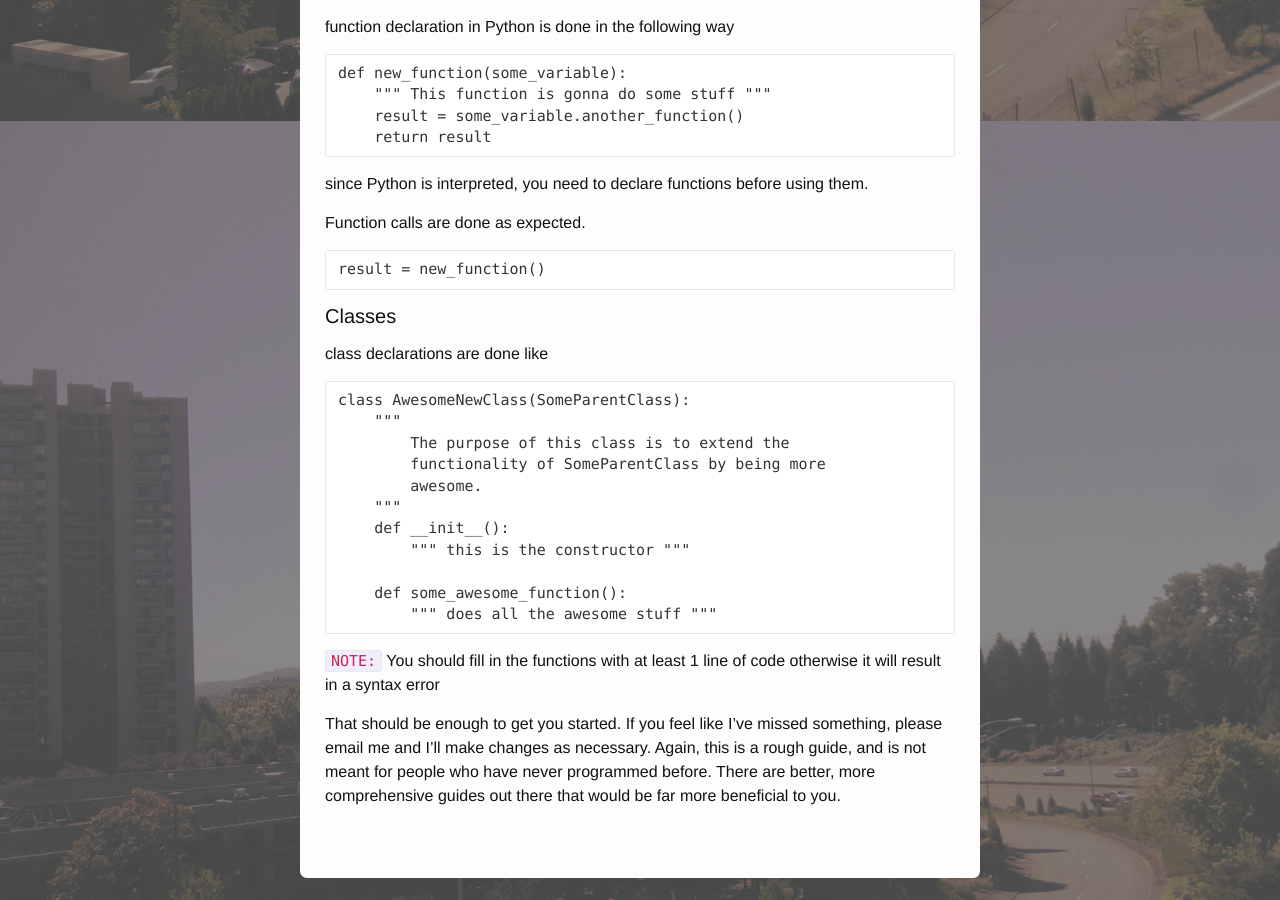
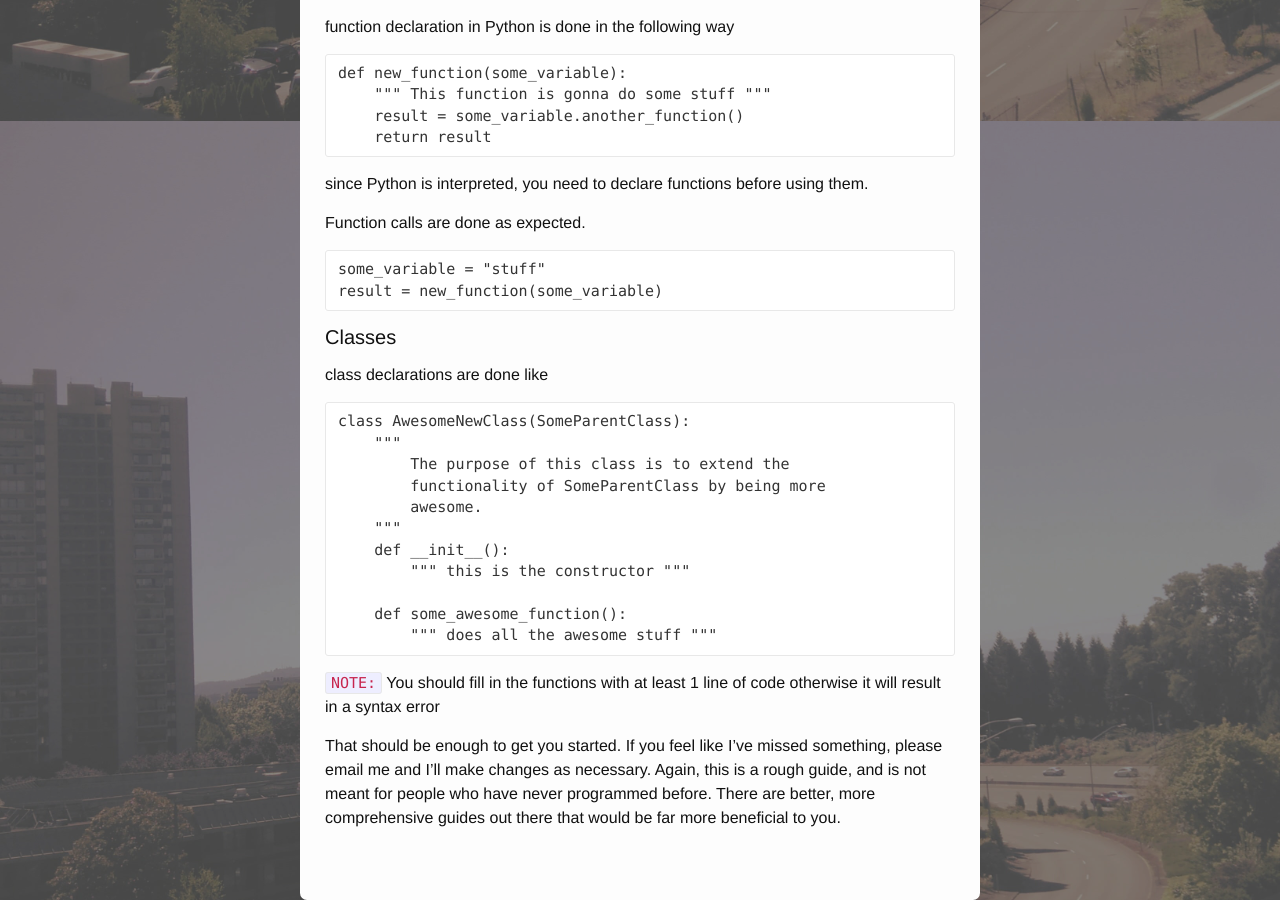
Before and after one commit to plosive/konstantinfarrell.github.io, a Jekyll site: the page built from _posts/2015-07-04-python.md, in a window 1280 px wide and 900 px high, scrolled down 3479 px. Built offline with Jekyll 4.4.1, drawn with Linux system fonts in a browser that asks for light colours.

Commit message:
Update python guide

```diff
--- a/_posts/2015-07-04-python.md
+++ b/_posts/2015-07-04-python.md
@@ -155,7 +155,8 @@ since Python is interpreted, you need to declare functions before using them.
 
 Function calls are done as expected.
 
-    result = new_function()
+    some_variable = "stuff"
+    result = new_function(some_variable)
 
 #### Classes
 
```
